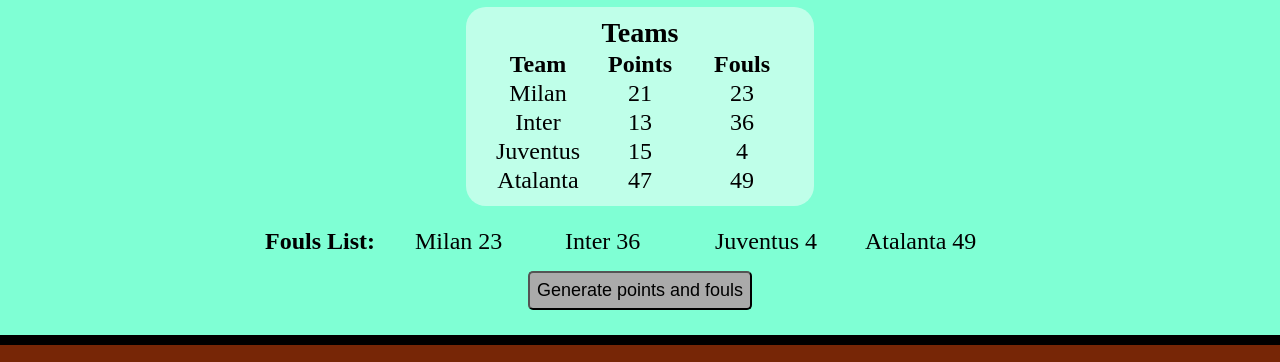
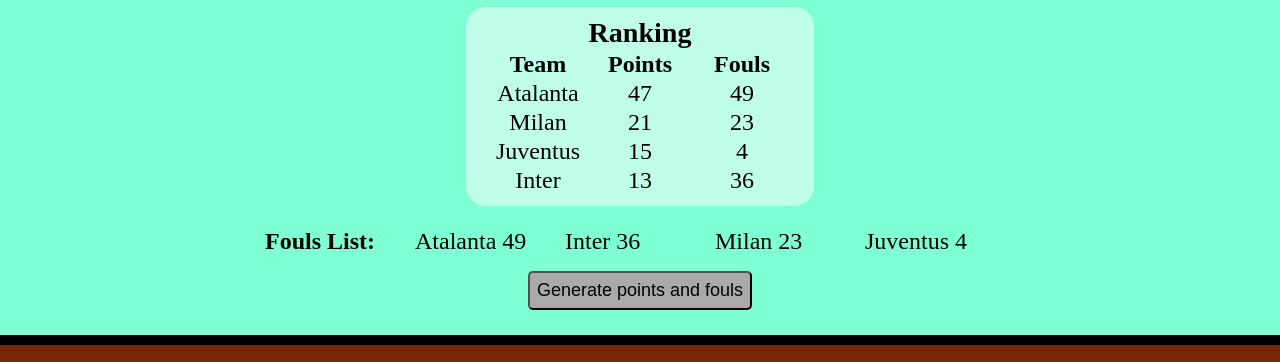
Before and after one commit to MarcoBagnasco/js-snack-es6, a plain HTML site: page index.html in a window 1280 px wide. Both pictures are taken after typing "5", "5" into the empty fields and a click on the button "Generate points and fouls". Shown: the part 437-799 px from the top of the page. Drawn offline with Linux system fonts and the light colour scheme.

Commit message:
add ranking sort and hide price button

```diff
--- a/index.html
+++ b/index.html
@@ -37,7 +37,7 @@
             <h2>Snack 2</h2>
             <!-- Teams Array -->
             <div class="container">
-                <h3>Teams</h3>
+                <h3>Ranking</h3>
                 <table id="teams-table"></table>
             </div>
             <!-- Fouls List -->
@@ -78,6 +78,7 @@
             </div>
             <!-- Price Button -->
             <button id="price-btn" class="btn">See Price</button>
+            <button id="no-price-btn" class="btn">Hide Price</button>
         </section>
 
     </main>
--- a/js/script.js
+++ b/js/script.js
@@ -127,6 +127,17 @@
             }
         );
     }
+
+    // Sorting by points
+    teams.sort(function(a, b){
+        return b.points - a.points;
+    });
+
+    // Sorting by fouls
+    newTeams.sort(function(a, b){
+        return b.fouls - a.fouls;
+    });
+
     // Print arrays in HTML
     printHtml();
     printFouls(newTeams);
@@ -326,7 +337,10 @@
 // Array with Price
 const clothingPrice = generatePrice(clothing, 10, 50);
 
+// Price Button click
 document.getElementById('price-btn').addEventListener('click', printPrice);
+// Hide Price Button click
+document.getElementById('no-price-btn').addEventListener('click', printClothing);
 
 // Print in console
 console.log('Original Array:');
```
